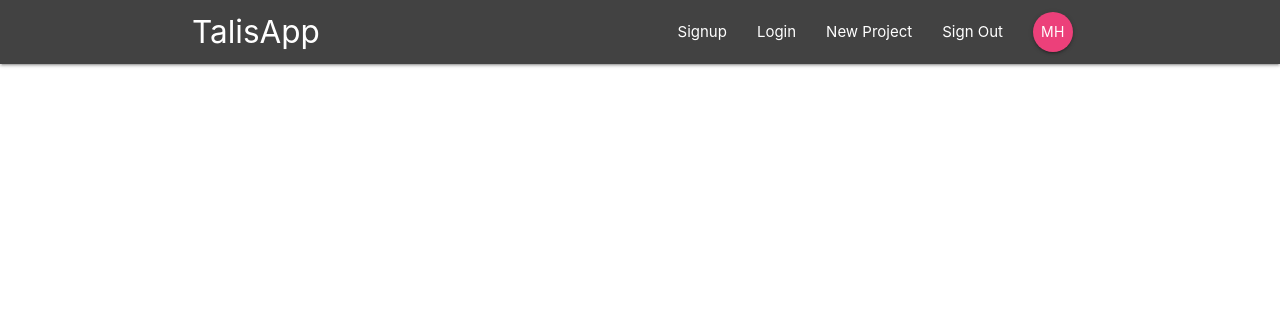
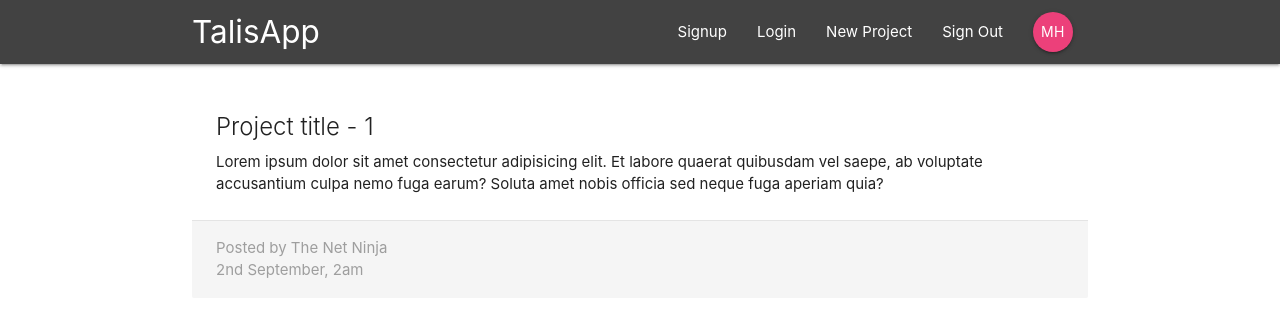
Before and after one commit to MefitHp/Redux-Firebase, a React (Create React App) app: page /project/1 in a window 1280 px wide. Shown: the top 316 px of the page. Built offline with nearby package versions, Linux system fonts and the light colour scheme.

Commit message:
Added Project detail + Route

```diff
--- a/src/Routes.js
+++ b/src/Routes.js
@@ -1,10 +1,12 @@
 import React from 'react'
 import { Switch, Route } from 'react-router-dom'
 import Dashboard from './components/dashboard/Dashboard';
+import ProjectDetail from './components/projects/ProjectDetail';
 
 const Routes = () => (
     <Switch>
         <Route exact path="/" component={Dashboard} />
+        <Route path="/project/:id" component={ProjectDetail} />
     </Switch>
 )
 
--- a/src/components/projects/ProjectDetail.js
+++ b/src/components/projects/ProjectDetail.js
@@ -0,0 +1,21 @@
+import React from 'react'
+
+const ProjectDetail = (props) => {
+    const { id } = props.match.params
+    return (
+        <div className="container section project-details">
+            <div className="card z-depth-0">
+                <div className="card-content">
+                    <span className="card-title">Project title - {id}</span>
+                    <p>Lorem ipsum dolor sit amet consectetur adipisicing elit. Et labore quaerat quibusdam vel saepe, ab voluptate accusantium culpa nemo fuga earum? Soluta amet nobis officia sed neque fuga aperiam quia?</p>
+                </div>
+                <div className="card-action grey lighten-4 grey-text">
+                    <div>Posted by The Net Ninja</div>
+                    <div>2nd September, 2am</div>
+                </div>
+            </div>
+        </div>
+    )
+}
+
+export default ProjectDetail
```
